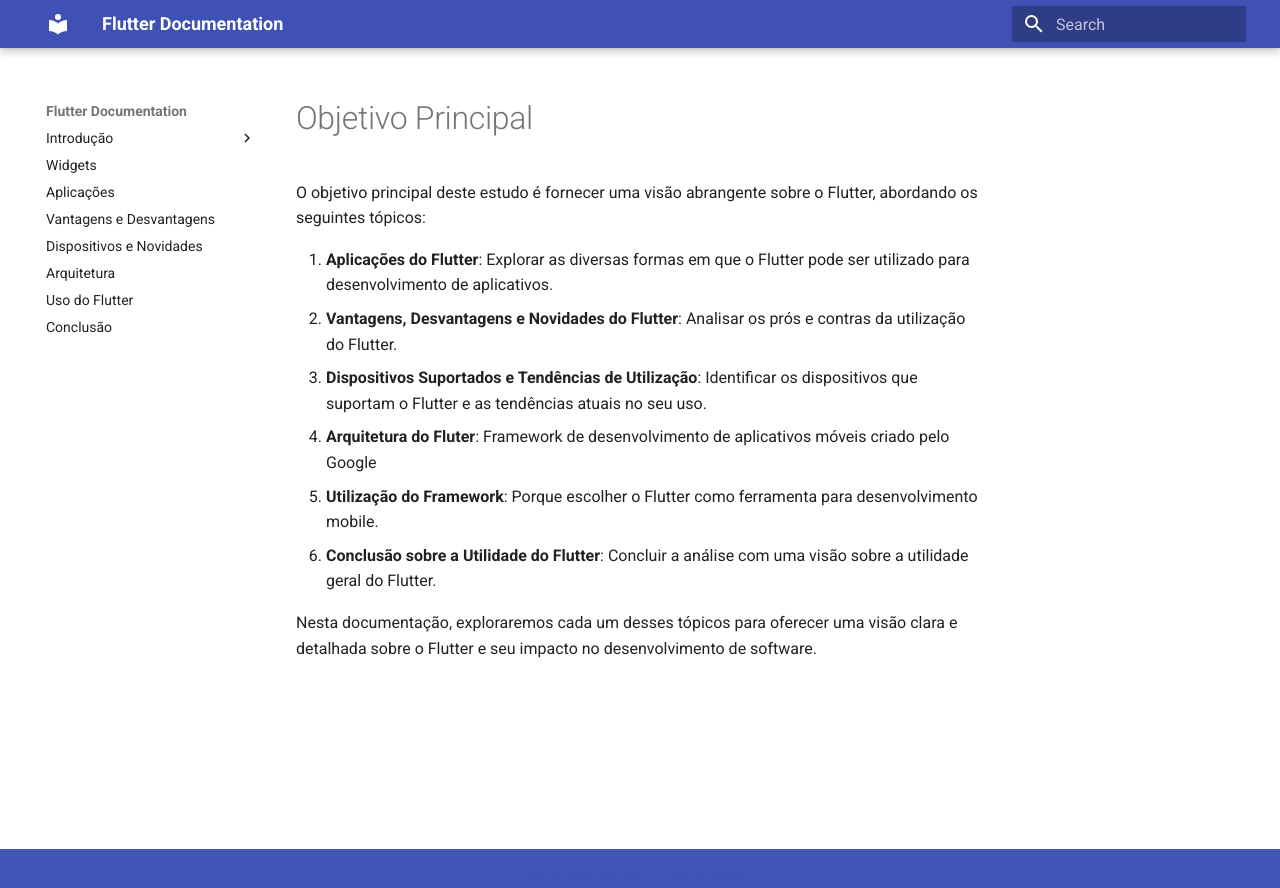
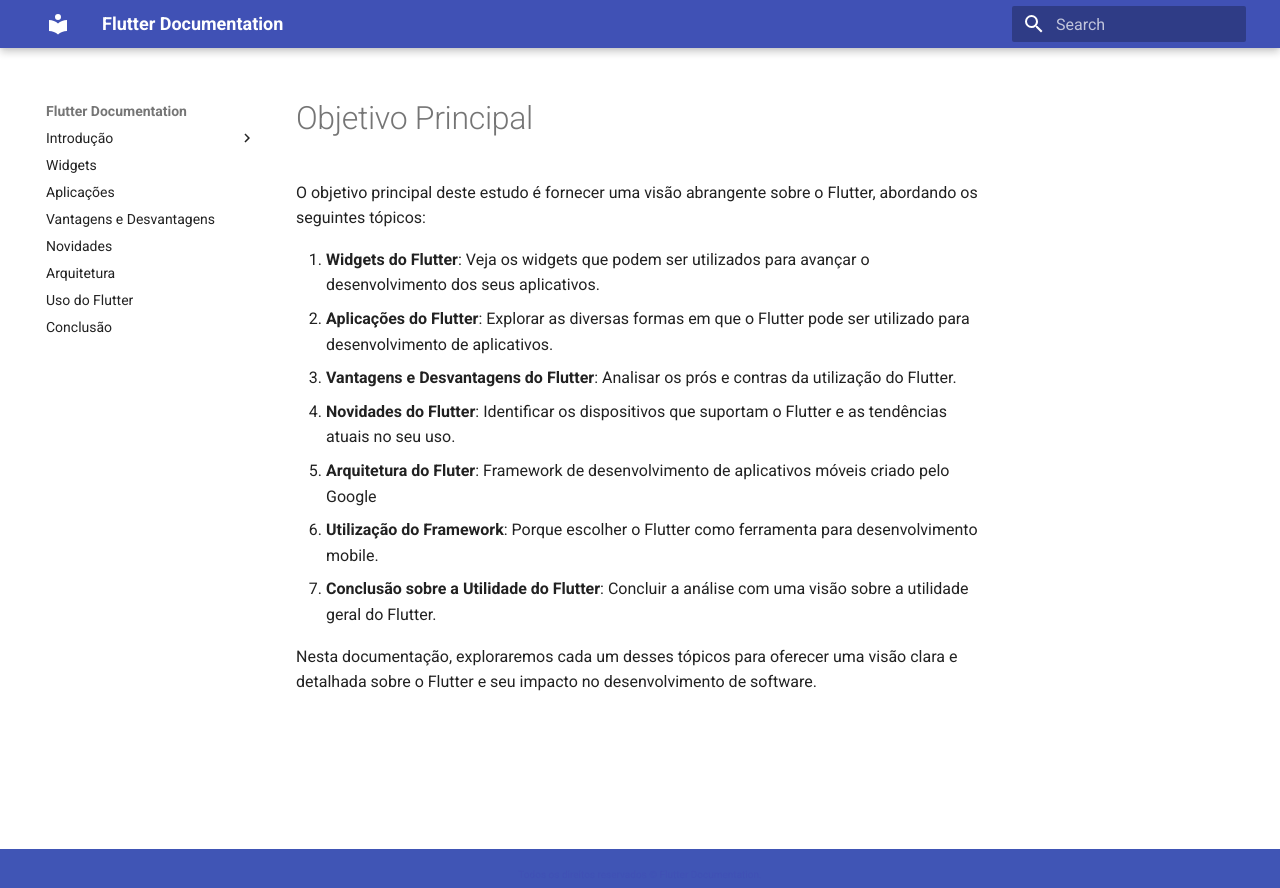
Before and after one commit to atacus/flutter-docs, an MkDocs documentation site: the page built from docs/index.md, in a window 1280 px wide. Shown: the top 888 px of the page. Built offline with MkDocs 1.6.1 and Material for MkDocs 9.7.7, drawn with Linux system fonts in a browser that asks for light colours.

Commit message:
alguns ajustes

```diff
--- a/docs/index.md
+++ b/docs/index.md
@@ -2,10 +2,11 @@
 
 O objetivo principal deste estudo é fornecer uma visão abrangente sobre o Flutter, abordando os seguintes tópicos:
 
-1. **Aplicações do Flutter**: Explorar as diversas formas em que o Flutter pode ser utilizado para desenvolvimento de aplicativos.
-2. **Vantagens, Desvantagens e Novidades do Flutter**: Analisar os prós e contras da utilização do Flutter.
-3. **Dispositivos Suportados e Tendências de Utilização**: Identificar os dispositivos que suportam o Flutter e as tendências atuais no seu uso.
-4. **Arquitetura do Fluter**: Framework de desenvolvimento de aplicativos móveis criado pelo Google
+1. **Widgets do Flutter**: Veja os widgets que podem ser utilizados para avançar o desenvolvimento dos seus aplicativos.
+2. **Aplicações do Flutter**: Explorar as diversas formas em que o Flutter pode ser utilizado para desenvolvimento de aplicativos.
+3. **Vantagens e Desvantagens do Flutter**: Analisar os prós e contras da utilização do Flutter.
+4. **Novidades do Flutter**: Identificar os dispositivos que suportam o Flutter e as tendências atuais no seu uso.
+5. **Arquitetura do Fluter**: Framework de desenvolvimento de aplicativos móveis criado pelo Google
 5. **Utilização do Framework**: Porque escolher o Flutter como ferramenta para desenvolvimento mobile.
 6. **Conclusão sobre a Utilidade do Flutter**: Concluir a análise com uma visão sobre a utilidade geral do Flutter.
 
--- a/mkdocs.yml
+++ b/mkdocs.yml
@@ -7,7 +7,7 @@ nav:
   - Widgets: widgets.md
   - Aplicações: aplicacoes.md
   - Vantagens e Desvantagens: vantagens_desvantagens.md
-  - Dispositivos e Novidades: dispositivos_tendencias.md
+  - Novidades: dispositivos_tendencias.md
   - Arquitetura: arquitetura.md
   - Uso do Flutter: uso_flutter.md
   - Conclusão: conclusao.md
```
Also changed, not shown: docs/vantagens_desvantagens.md (+1 -2 lines).
